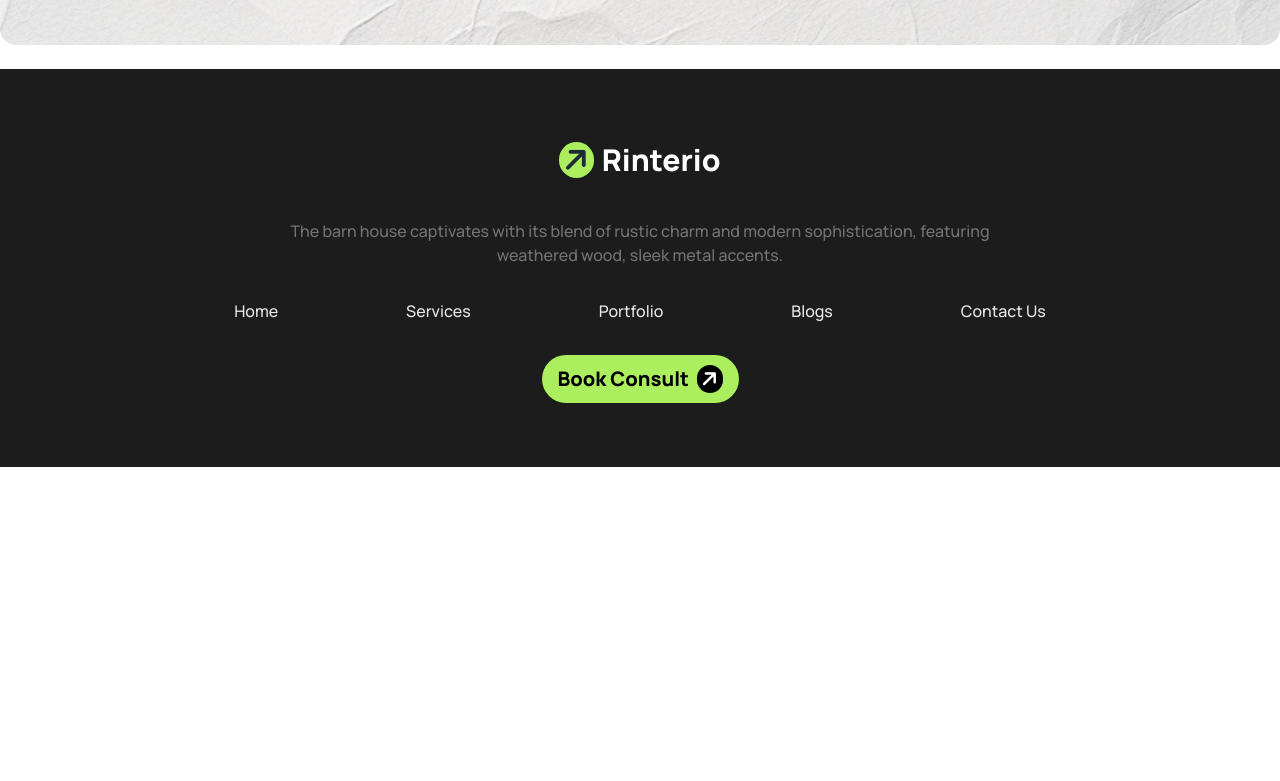
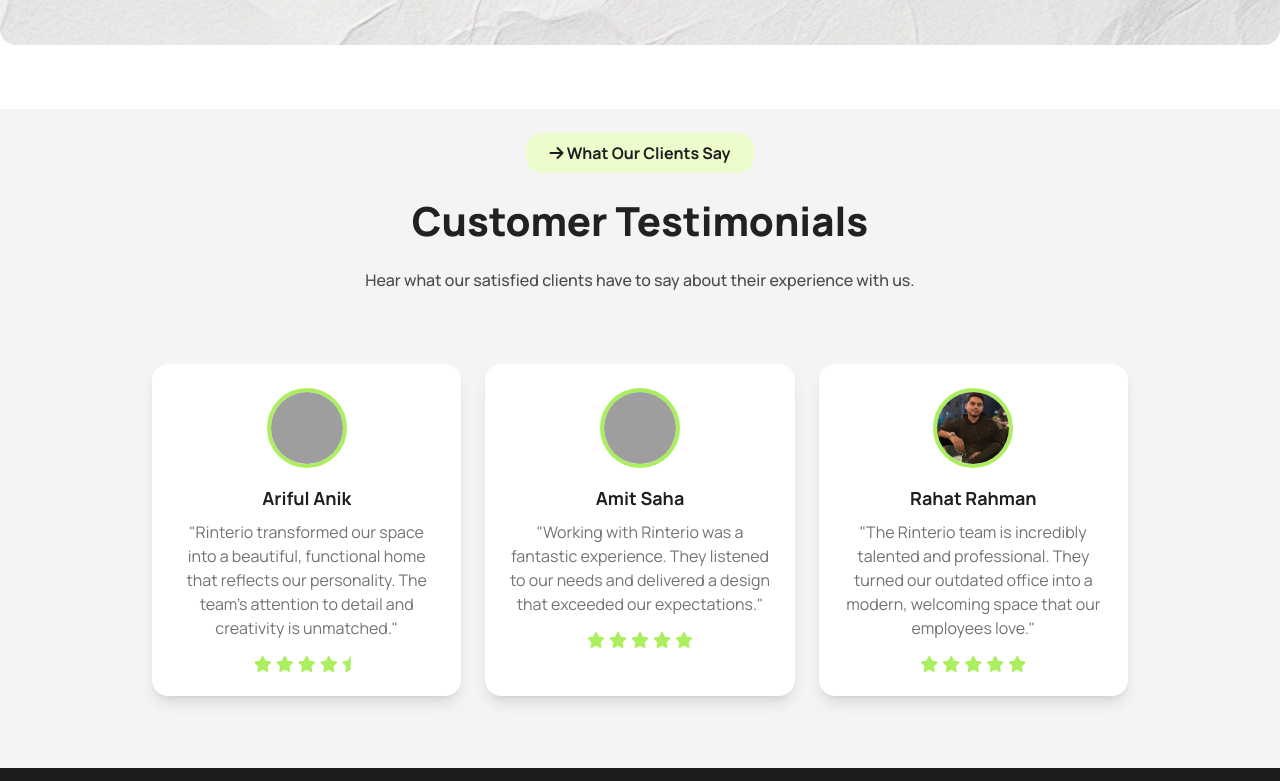
Before and after one commit to Ariful-Anik/Rintero-rental, a plain HTML site: page index.html in a window 1280 px wide. Shown: the part 4059-4840 px from the top of the page. Before the commit the page ends 4526 px from the top, so only its background shows below. Drawn offline with nearby package versions, Linux system fonts and the light colour scheme; grey boxes are pictures that could not be loaded.

Commit message:
extra added and all done

```diff
--- a/index.html
+++ b/index.html
@@ -344,7 +344,7 @@
                   />
                 </div>
                 <div
-                  class="flex flex-col space-y-4 lg:space-y-0 justify-between   "
+                  class="flex flex-col space-y-4 lg:space-y-0 justify-between"
                 >
                   <h2 class="card-title">Commercial</h2>
                   <p class="text-[rgb(115,115,115)]">
@@ -501,14 +501,115 @@
           </div>
         </div>
       </section>
+
+      <!-- --------Customer Testimonials----- -->
+      <section class="bg-[rgb(244,244,244)] mt-16 pb-12">
+        <div class="lg:px-12 xl:px-32 px-6">
+          <div
+            class="testimonials-info flex flex-col items-center pt-6 gap-2 lg:gap-5"
+          >
+            <button
+              class="bg-lime-100 hover:bg-lime-200 text-base font-bold rounded-2xl px-6 py-2"
+            >
+              <i class="fa-solid fa-arrow-right"></i> What Our Clients Say
+            </button>
+            <h1
+              class="text-center text-[rgb(33,33,33)] lg:text-left text-2xl lg:text-[40px] font-extrabold leading-[55px] max-w-[477px]"
+            >
+              Customer Testimonials
+            </h1>
+            <p class="text-center max-w-2xl font-medium text-[rgb(73,73,73)]">
+              Hear what our satisfied clients have to say about their experience
+              with us.
+            </p>
+          </div>
+
+          <div
+            class="testimonials-cards lg:mt-12 lg:p-6 grid grid-cols-1 md:grid-cols-2 lg:grid-cols-3 gap-6"
+          >
+            <!-- Testimonial 1 -->
+            <div
+              class="card bg-white shadow-lg p-6 rounded-2xl flex flex-col items-center text-center"
+            >
+              <img
+                class="w-20 h-20 rounded-full object-cover border-4 border-primary mb-4"
+                src="assets/IMG_7679.jpg"
+                alt="Client Photo 1"
+              />
+              <h3 class="text-lg font-bold">Ariful Anik</h3>
+              <p class="text-[rgb(115,115,115)] mt-2">
+                "Rinterio transformed our space into a beautiful, functional
+                home that reflects our personality. The team's attention to
+                detail and creativity is unmatched."
+              </p>
+              <div class="flex gap-1 mt-4">
+                <i class="fa-solid fa-star text-primary"></i>
+                <i class="fa-solid fa-star text-primary"></i>
+                <i class="fa-solid fa-star text-primary"></i>
+                <i class="fa-solid fa-star text-primary"></i>
+                <i class="fa-solid fa-star-half text-primary"></i>
+              </div>
+            </div>
+
+            <!-- Testimonial 2 -->
+            <div
+              class="card bg-white shadow-lg p-6 rounded-2xl flex flex-col items-center text-center"
+            >
+              <img
+                class="w-20 h-20 rounded-full object-cover border-4 border-primary mb-4"
+                src="assets/IMG_1070.jpg"
+                alt="Client Photo 2"
+              />
+              <h3 class="text-lg font-bold">Amit Saha</h3>
+              <p class="text-[rgb(115,115,115)] mt-2">
+                "Working with Rinterio was a fantastic experience. They listened
+                to our needs and delivered a design that exceeded our
+                expectations."
+              </p>
+              <div class="flex gap-1 mt-4">
+                <i class="fa-solid fa-star text-primary"></i>
+                <i class="fa-solid fa-star text-primary"></i>
+                <i class="fa-solid fa-star text-primary"></i>
+                <i class="fa-solid fa-star text-primary"></i>
+                <i class="fa-solid fa-star text-primary"></i>
+              </div>
+            </div>
+
+            <!-- Testimonial 3 -->
+            <div
+              class="card bg-white shadow-lg p-6 rounded-2xl flex flex-col items-center text-center"
+            >
+              <img
+                class="w-20 h-20 rounded-full border-4 object-cover border-primary mb-4"
+                src="assets/IMG_3168.jpg"
+                alt="Client Photo 3"
+              />
+              <h3 class="text-lg font-bold">Rahat Rahman</h3>
+              <p class="text-[rgb(115,115,115)] mt-2">
+                "The Rinterio team is incredibly talented and professional. They
+                turned our outdated office into a modern, welcoming space that
+                our employees love."
+              </p>
+              <div class="flex gap-1 mt-4">
+                <i class="fa-solid fa-star text-primary"></i>
+                <i class="fa-solid fa-star text-primary"></i>
+                <i class="fa-solid fa-star text-primary"></i>
+                <i class="fa-solid fa-star text-primary"></i>
+                <i class="fa-solid fa-star text-primary"></i>
+              </div>
+            </div>
+          </div>
+        </div>
+      </section>
     </main>
 
-    <footer class="w-full bg-[rgb(28,28,28)] ">
-      <div class="hero container mx-auto px-6 lg:px-12 xl:px-32 py-6 lg:py-16 flex flex-col gap-8">
-
+    <footer class="w-full bg-[rgb(28,28,28)]">
+      <div
+        class="hero container mx-auto px-6 lg:px-12 xl:px-32 py-6 lg:py-16 flex flex-col gap-8"
+      >
         <div>
           <a
-          class="btn-ghost  font-extrabold text-3xl flex gap-2 rounded-[32px] p-2 hover:bg-lime-300"
+            class="btn-ghost font-extrabold text-3xl flex gap-2 rounded-[32px] p-2 hover:bg-lime-300"
           >
             <div id="icon" class="rounded-full bg-primary px-1">
               <i class="-rotate-45 fa-solid fa-arrow-right"></i>
@@ -516,11 +617,16 @@
             <span class="text-white">Rinterio</span></a
           >
         </div>
-        <p class="text-[rgb(115,115,115)] font-medium text-base max-w-3xl text-center">
-          The barn house captivates with its blend of rustic charm and modern sophistication, featuring weathered wood, sleek metal accents.
+        <p
+          class="text-[rgb(115,115,115)] font-medium text-base max-w-3xl text-center"
+        >
+          The barn house captivates with its blend of rustic charm and modern
+          sophistication, featuring weathered wood, sleek metal accents.
         </p>
         <div>
-          <ul class="text-[rgb(233,233,233)] font-medium text-base flex flex-col lg:flex-row gap-6 lg:gap-32">
+          <ul
+            class="text-[rgb(233,233,233)] font-medium text-base flex flex-col lg:flex-row gap-6 lg:gap-32"
+          >
             <li>Home</li>
             <li>Services</li>
             <li>Portfolio</li>
@@ -536,7 +642,6 @@
               <i class="-rotate-45 fa-solid fa-arrow-right text-white"></i></div
           ></a>
         </div>
-
       </div>
     </footer>
   </body>
```
Also changed, not shown: assets/IMG_3168.jpg (added), 2 other files. Lines whose indentation alone changed are shown as unchanged.
